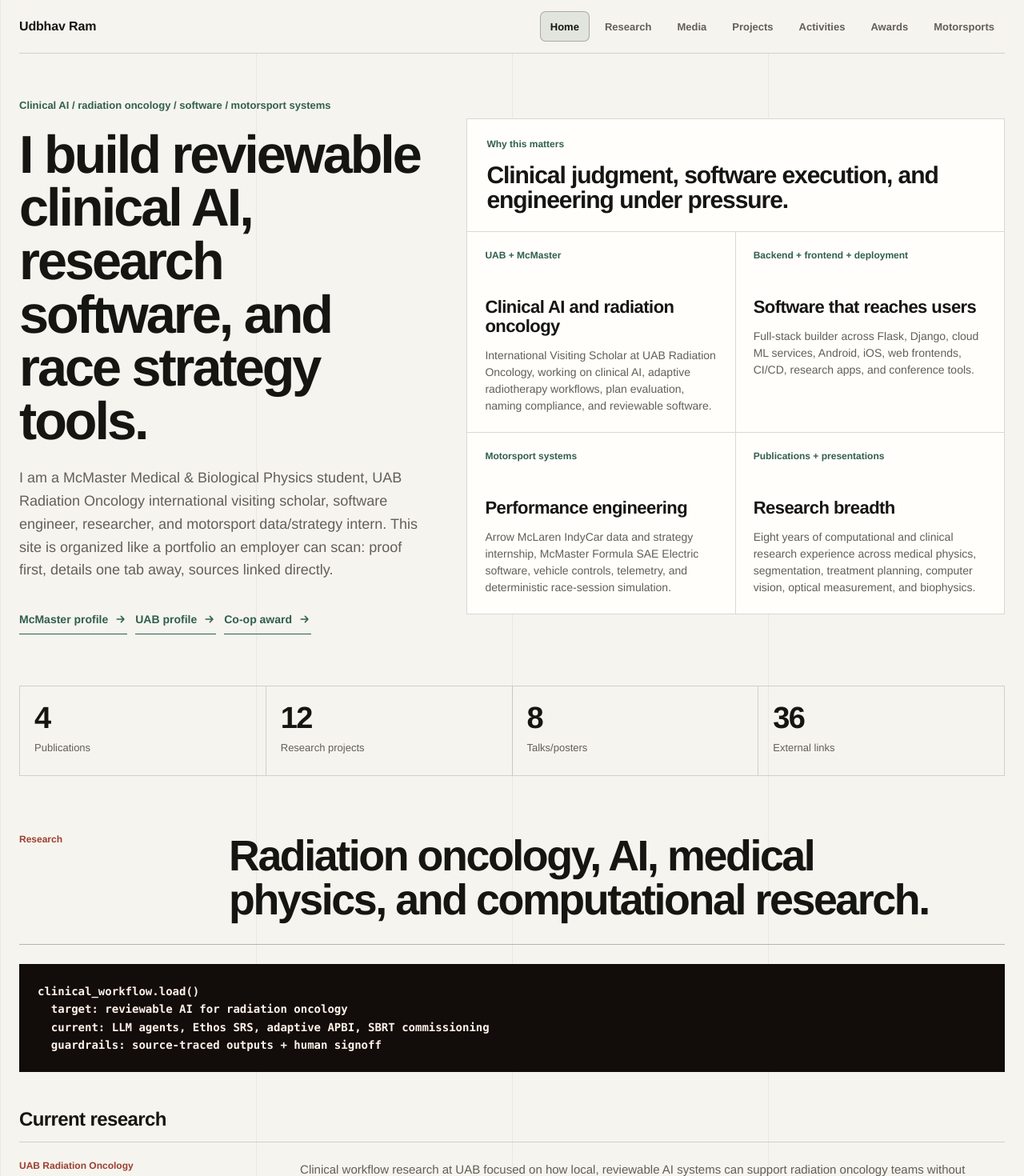
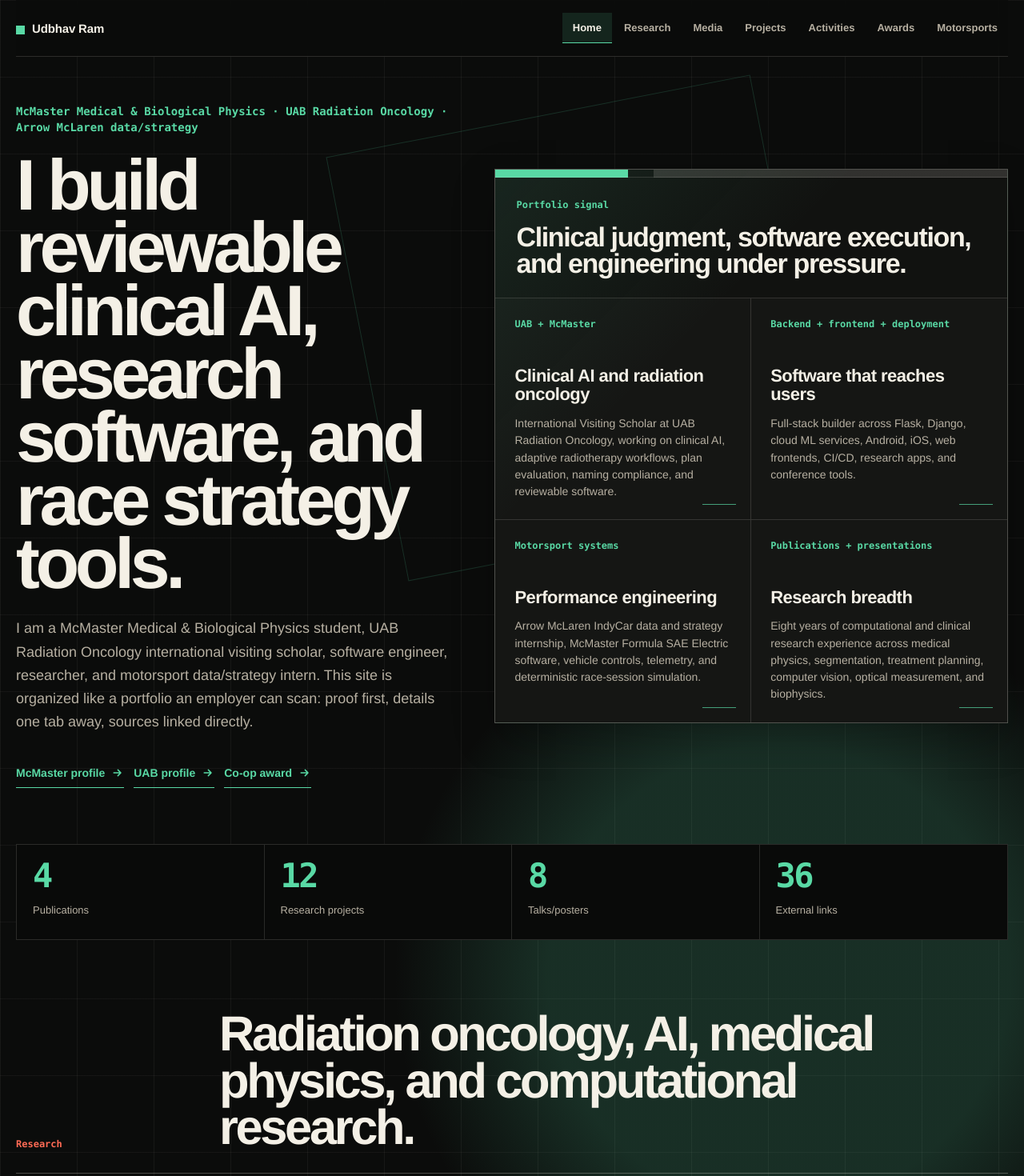
Before and after one commit to udiram/udbhavram.com, a React (Vite) app: page / in a window 1280 px wide. Shown: the top 1470 px of the page at 80% size. Built offline with nearby package versions, Linux system fonts and the light colour scheme.

Commit message:
Overhaul portfolio visual theme

```diff
--- a/src/App.css
+++ b/src/App.css
@@ -9,7 +9,7 @@
 a,
 button {
   outline-color: var(--accent);
-  outline-offset: 3px;
+  outline-offset: 4px;
 }
 
 button {
@@ -17,55 +17,70 @@ button {
 }
 
 .portfolio-site {
-  --bg: #f6f4ee;
-  --surface: #fffefa;
-  --surface-2: #efede6;
-  --text: #151512;
-  --muted: #615f57;
-  --faint: #8b887d;
-  --line: rgba(21, 21, 18, 0.16);
-  --line-strong: rgba(21, 21, 18, 0.28);
-  --accent: #315f4f;
-  --accent-soft: rgba(49, 95, 79, 0.1);
+  --bg: #0b0c0b;
+  --surface: #121411;
+  --surface-2: #191c17;
+  --text: #f4f0e6;
+  --muted: #b7b0a2;
+  --faint: #7e776c;
+  --line: rgba(244, 240, 230, 0.14);
+  --line-strong: rgba(244, 240, 230, 0.28);
+  --accent: #59d9a5;
+  --accent-soft: rgba(89, 217, 165, 0.12);
+  --accent-ink: #06100c;
   min-height: 100svh;
   overflow-x: hidden;
-  padding-bottom: 72px;
+  padding-bottom: 92px;
   background:
-    linear-gradient(90deg, rgba(21, 21, 18, 0.055) 1px, transparent 1px),
+    radial-gradient(circle at 76% 8%, color-mix(in srgb, var(--accent) 17%, transparent) 0 18rem, transparent 30rem),
+    linear-gradient(90deg, rgba(244, 240, 230, 0.055) 1px, transparent 1px),
+    linear-gradient(180deg, rgba(244, 240, 230, 0.045) 1px, transparent 1px),
     var(--bg);
-  background-size: 25vw 100%;
+  background-size: auto, 96px 96px, 96px 96px, auto;
   color: var(--text);
   font-family: "Avenir Next", "Helvetica Neue", ui-sans-serif, system-ui, sans-serif;
 }
 
-.active-research {
-  --accent: #9b3f31;
-  --accent-soft: rgba(155, 63, 49, 0.11);
+.active-research,
+.tone-research {
+  --accent: #ff6b55;
+  --accent-soft: rgba(255, 107, 85, 0.14);
+  --accent-ink: #180806;
 }
 
-.active-media {
-  --accent: #4d564a;
-  --accent-soft: rgba(77, 86, 74, 0.12);
+.active-media,
+.tone-media {
+  --accent: #f1c15d;
+  --accent-soft: rgba(241, 193, 93, 0.13);
+  --accent-ink: #1c1203;
 }
 
-.active-projects {
-  --accent: #2f5b5a;
-  --accent-soft: rgba(47, 91, 90, 0.11);
+.active-projects,
+.tone-projects {
+  --accent: #54d7cf;
+  --accent-soft: rgba(84, 215, 207, 0.13);
+  --accent-ink: #041514;
 }
 
-.active-activities {
-  --accent: #5e6338;
-  --accent-soft: rgba(94, 99, 56, 0.12);
+.active-activities,
+.tone-activities {
+  --accent: #b3dc68;
+  --accent-soft: rgba(179, 220, 104, 0.13);
+  --accent-ink: #111904;
 }
 
-.active-awards {
-  --accent: #7d5728;
-  --accent-soft: rgba(125, 87, 40, 0.12);
+.active-awards,
+.tone-awards {
+  --accent: #f49a5d;
+  --accent-soft: rgba(244, 154, 93, 0.13);
+  --accent-ink: #1c0b02;
 }
 
-.active-motorsports {
-  --accent: #6d680f;
-  --accent-soft: rgba(109, 104, 15, 0.13);
+.active-motorsports,
+.tone-motorsports {
+  --accent: #eff24e;
+  --accent-soft: rgba(239, 242, 78, 0.14);
+  --accent-ink: #151604;
 }
 
 .topbar {
@@ -75,13 +90,13 @@ button {
   display: grid;
   grid-template-columns: 210px minmax(0, 1fr);
   gap: 24px;
-  width: min(100% - 48px, 1320px);
+  width: min(100% - 40px, 1360px);
   align-items: center;
   margin: 0 auto;
-  padding: 14px 0;
+  padding: 16px 0;
   border-bottom: 1px solid var(--line);
-  background: color-mix(in srgb, var(--bg) 92%, transparent);
-  backdrop-filter: blur(12px);
+  background: color-mix(in srgb, var(--bg) 88%, transparent);
+  backdrop-filter: blur(18px);
 }
 
 .topbar > *,
@@ -91,17 +106,28 @@ button {
 }
 
 .brand {
+  display: inline-flex;
+  width: fit-content;
   color: var(--text);
-  font-size: 16px;
-  font-weight: 760;
+  font-size: 15px;
+  font-weight: 840;
   letter-spacing: -0.01em;
   text-decoration: none;
+}
+
+.brand::before {
+  content: "";
+  width: 9px;
+  height: 9px;
+  margin: 5px 9px 0 0;
+  border: 1px solid var(--accent);
+  background: var(--accent);
 }
 
 .tabs {
   display: flex;
   justify-content: flex-end;
-  gap: 6px;
+  gap: 2px;
   overflow-x: auto;
   scrollbar-width: none;
 }
@@ -115,89 +141,110 @@ button {
   display: inline-flex;
   min-height: 38px;
   align-items: center;
-  padding: 0 12px;
-  border: 1px solid transparent;
-  border-radius: 7px;
-  background: transparent;
+  padding: 0 13px;
+  border-bottom: 1px solid transparent;
   color: var(--muted);
-  cursor: pointer;
   font-size: 13px;
-  font-weight: 680;
+  font-weight: 720;
   text-decoration: none;
   transition:
-    background 160ms ease,
     border-color 160ms ease,
-    color 160ms ease;
+    color 160ms ease,
+    background 160ms ease;
 }
 
 .tabs a:hover,
 .tabs a:focus-visible,
 .tabs a.active {
-  border-color: var(--line-strong);
+  border-color: var(--accent);
   background: var(--accent-soft);
   color: var(--text);
 }
 
 .intro-section {
+  position: relative;
   display: grid;
-  grid-template-columns: minmax(360px, 0.86fr) minmax(520px, 1.14fr);
+  grid-template-columns: minmax(420px, 0.92fr) minmax(520px, 1.08fr);
   gap: 52px;
-  width: min(100% - 48px, 1320px);
-  min-height: calc(100svh - 68px);
+  width: min(100% - 40px, 1360px);
+  min-height: calc(100svh - 71px);
   align-items: center;
   margin: 0 auto;
-  padding: 56px 0 64px;
-  scroll-margin-top: 88px;
+  padding: 58px 0 70px;
+  scroll-margin-top: 92px;
+}
+
+.intro-section::before {
+  content: "";
+  position: absolute;
+  inset: 7% auto auto 35%;
+  width: min(42vw, 560px);
+  aspect-ratio: 1;
+  border: 1px solid color-mix(in srgb, var(--accent) 34%, transparent);
+  opacity: 0.52;
+  transform: rotate(-11deg);
+  pointer-events: none;
+}
+
+.intro-copy {
+  position: relative;
+  z-index: 1;
 }
 
 .intro-copy p:first-child {
-  max-width: 640px;
-  margin: 0 0 18px;
+  max-width: 760px;
+  margin: 0 0 22px;
   color: var(--accent);
-  font-size: 13px;
-  font-weight: 780;
-  line-height: 1.45;
+  font: 720 14px/1.45 "SF Mono", "SFMono-Regular", Menlo, Consolas, monospace;
+  overflow-wrap: break-word;
 }
 
 .intro-copy h1 {
-  max-width: 760px;
+  max-width: 800px;
   margin: 0;
   color: var(--text);
-  font-size: clamp(40px, 5.2vw, 72px);
-  font-weight: 820;
-  letter-spacing: -0.045em;
-  line-height: 1;
+  font-size: clamp(48px, 7vw, 102px);
+  font-weight: 880;
+  letter-spacing: -0.06em;
+  line-height: 0.88;
   overflow-wrap: break-word;
 }
 
 .intro-copy p:not(:first-child) {
-  max-width: 690px;
-  margin: 24px 0 0;
+  max-width: 720px;
+  margin: 28px 0 0;
   color: var(--muted);
   font-size: 18px;
-  line-height: 1.6;
+  line-height: 1.62;
   overflow-wrap: break-word;
 }
 
 .hero-actions {
   display: flex;
   flex-wrap: wrap;
-  gap: 10px;
-  margin-top: 28px;
+  gap: 12px;
+  margin-top: 30px;
+  max-width: 100%;
 }
 
 .text-button,
 .inline-link {
   display: inline-flex;
-  width: fit-content;
+  max-width: 100%;
   min-height: 38px;
   align-items: center;
   gap: 8px;
   border-bottom: 1px solid currentColor;
   color: var(--accent);
   font-size: 14px;
-  font-weight: 760;
+  font-weight: 780;
   text-decoration: none;
+  overflow-wrap: anywhere;
+}
+
+.text-button:hover,
+.inline-link:hover {
+  color: var(--text);
 }
 
 .text-button svg,
@@ -213,14 +260,28 @@ button {
 }
 
 .fit-panel {
-  border: 1px solid var(--line);
-  background: var(--surface);
+  position: relative;
+  z-index: 1;
+  border: 1px solid var(--line-strong);
+  background:
+    linear-gradient(135deg, color-mix(in srgb, var(--accent) 10%, transparent), transparent 34%),
+    color-mix(in srgb, var(--surface) 92%, black);
+  box-shadow: 0 18px 50px rgba(0, 0, 0, 0.24);
+}
+
+.fit-panel::before {
+  content: "";
+  display: block;
+  height: 9px;
+  border-bottom: 1px solid var(--line);
+  background:
+    linear-gradient(90deg, var(--accent) 0 26%, transparent 26% 31%, var(--line) 31% 100%);
 }
 
 .fit-title {
   display: grid;
-  gap: 14px;
-  padding: 24px;
+  gap: 16px;
+  padding: 26px;
   border-bottom: 1px solid var(--line);
 }
 
@@ -228,18 +289,16 @@ button {
 .section-heading span,
 .entry-meta {
   color: var(--accent);
-  font-size: 12px;
-  font-weight: 780;
-  line-height: 1.3;
+  font: 760 12px/1.35 "SF Mono", "SFMono-Regular", Menlo, Consolas, monospace;
 }
 
 .fit-title strong {
-  max-width: 680px;
+  max-width: 700px;
   color: var(--text);
-  font-size: 30px;
-  font-weight: 760;
-  letter-spacing: -0.035em;
-  line-height: 1.04;
+  font-size: 34px;
+  font-weight: 820;
+  letter-spacing: -0.04em;
+  line-height: 0.98;
 }
 
 .fit-grid {
@@ -248,10 +307,12 @@ button {
 }
 
 .fit-grid article {
-  min-height: 220px;
-  padding: 22px;
+  position: relative;
+  min-height: 224px;
+  padding: 24px;
   border-right: 1px solid var(--line);
   border-bottom: 1px solid var(--line);
+  background: rgba(255, 255, 255, 0.015);
 }
 
 .fit-grid article:nth-child(2n) {
@@ -262,19 +323,29 @@ button {
   border-bottom: 0;
 }
 
+.fit-grid article::after {
+  content: "";
+  position: absolute;
+  right: 18px;
+  bottom: 18px;
+  width: 42px;
+  height: 1px;
+  background: var(--accent);
+  opacity: 0.7;
+}
+
 .fit-grid span {
   display: block;
-  margin-bottom: 46px;
+  margin-bottom: 44px;
   color: var(--accent);
-  font-size: 12px;
-  font-weight: 760;
+  font: 740 12px/1.35 "SF Mono", "SFMono-Regular", Menlo, Consolas, monospace;
 }
 
 .fit-grid strong {
   display: block;
   color: var(--text);
   font-size: 22px;
-  font-weight: 760;
+  font-weight: 780;
   letter-spacing: -0.025em;
   line-height: 1.08;
 }
@@ -283,148 +354,118 @@ button {
   margin: 14px 0 0;
   color: var(--muted);
   font-size: 14px;
-  line-height: 1.5;
+  line-height: 1.52;
 }
 
 .source-band {
   display: grid;
   grid-template-columns: repeat(4, minmax(0, 1fr));
-  width: min(100% - 48px, 1320px);
+  width: min(100% - 40px, 1360px);
   margin: 0 auto;
-  border-top: 1px solid var(--line);
-  border-left: 1px solid var(--line);
+  border: 1px solid var(--line);
+  background: #090a09;
 }
 
 .source-band div {
-  min-height: 112px;
-  padding: 18px;
+  min-height: 118px;
+  padding: 20px;
   border-right: 1px solid var(--line);
-  border-bottom: 1px solid var(--line);
+}
+
+.source-band div:last-child {
+  border-right: 0;
 }
 
 .source-band strong {
   display: block;
-  color: var(--text);
-  font-size: 38px;
-  font-weight: 820;
-  letter-spacing: -0.04em;
+  color: var(--accent);
+  font: 820 42px/0.9 "SF Mono", "SFMono-Regular", Menlo, Consolas, monospace;
+  letter-spacing: -0.06em;
 }
 
 .source-band span {
   display: block;
-  margin-top: 8px;
+  margin-top: 16px;
   color: var(--muted);
   font-size: 13px;
 }
 
 .section-shell {
-  width: min(100% - 48px, 1320px);
+  width: min(100% - 40px, 1360px);
   margin: 0 auto;
-  padding: 72px 0 0;
-  scroll-margin-top: 82px;
+  padding: 88px 0 0;
+  scroll-margin-top: 86px;
 }
 
 .section-heading {
   display: grid;
-  grid-template-columns: 220px minmax(0, 1fr);
-  gap: 42px;
-  align-items: start;
+  grid-template-columns: 210px minmax(0, 1fr);
+  gap: 44px;
+  align-items: end;
   padding-bottom: 28px;
   border-bottom: 1px solid var(--line-strong);
 }
 
 .section-heading h2 {
-  max-width: 900px;
+  max-width: 940px;
   margin: 0;
   color: var(--text);
-  font-size: clamp(30px, 4.2vw, 58px);
-  font-weight: 800;
-  letter-spacing: -0.045em;
-  line-height: 1.02;
-}
-
-.tone-research {
-  --accent: #9b3f31;
-  --accent-soft: rgba(155, 63, 49, 0.11);
-}
-
-.tone-media {
-  --accent: #4d564a;
-  --accent-soft: rgba(77, 86, 74, 0.12);
-}
-
-.tone-projects {
-  --accent: #2f5b5a;
-  --accent-soft: rgba(47, 91, 90, 0.11);
-}
-
-.tone-activities {
-  --accent: #5e6338;
-  --accent-soft: rgba(94, 99, 56, 0.12);
-}
-
-.tone-awards {
-  --accent: #7d5728;
-  --accent-soft: rgba(125, 87, 40, 0.12);
-}
-
-.tone-motorsports {
-  --accent: #6d680f;
-  --accent-soft: rgba(109, 104, 15, 0.13);
+  font-size: clamp(34px, 4.8vw, 64px);
+  font-weight: 860;
+  letter-spacing: -0.055em;
+  line-height: 0.95;
 }
 
 .theme-panel {
-  margin-top: 24px;
-  border: 1px solid var(--line);
+  margin-top: 28px;
+  border: 1px solid var(--line-strong);
   background: var(--surface);
-  transition:
-    border-color 180ms ease,
-    transform 180ms ease,
-    background 180ms ease;
-}
-
-.theme-panel:hover {
-  border-color: var(--line-strong);
-  transform: translateY(-2px);
 }
 
 .research-terminal {
-  background: #120c0b;
+  min-height: 230px;
+  background:
+    linear-gradient(180deg, rgba(255, 107, 85, 0.12), transparent 55%),
+    #120908;
 }
 
 .research-terminal pre {
   margin: 0;
-  padding: 22px;
+  padding: 26px;
   overflow-x: auto;
-  color: #fff2e8;
-  font: 720 14px/1.6 "SF Mono", "SFMono-Regular", Menlo, Consolas, monospace;
+  color: #ffe2d8;
+  font: 760 15px/1.7 "SF Mono", "SFMono-Regular", Menlo, Consolas, monospace;
 }
 
 .media-strip {
-  padding: 24px;
-  background:
-    linear-gradient(90deg, var(--accent-soft) 1px, transparent 1px),
-    var(--surface);
-  background-size: 88px 100%;
+  padding: 0;
+  background: #15120b;
 }
 
 .media-strip p {
-  max-width: 760px;
+  max-width: none;
   margin: 0;
+  padding: 28px;
+  border-left: 10px solid var(--accent);
   color: var(--text);
-  font-size: 20px;
-  font-weight: 680;
-  line-height: 1.45;
+  font-size: 24px;
+  font-weight: 760;
+  letter-spacing: -0.025em;
+  line-height: 1.18;
 }
 
 .project-console {
   display: grid;
   grid-template-columns: repeat(2, minmax(0, 1fr));
+  background:
+    linear-gradient(90deg, rgba(84, 215, 207, 0.08) 1px, transparent 1px),
+    #0b1414;
+  background-size: 48px 100%;
 }
 
 .project-console div {
-  min-height: 128px;
-  padding: 22px;
+  min-height: 156px;
+  padding: 26px;
   border-right: 1px solid var(--line);
 }
 
@@ -439,70 +480,71 @@ button {
 
 .project-console strong {
   color: var(--accent);
-  font-size: 12px;
-  font-weight: 780;
+  font: 760 12px/1.3 "SF Mono", "SFMono-Regular", Menlo, Consolas, monospace;
 }
 
 .project-console span {
-  margin-top: 28px;
+  margin-top: 38px;
   color: var(--text);
-  font-size: 22px;
-  font-weight: 720;
-  letter-spacing: -0.02em;
-  line-height: 1.2;
+  font-size: 28px;
+  font-weight: 800;
+  letter-spacing: -0.035em;
+  line-height: 1.04;
 }
 
 .race-board {
   display: grid;
-  grid-template-columns: minmax(260px, 0.9fr) minmax(0, 1.1fr);
-  min-height: 260px;
-  background: #10100c;
+  grid-template-columns: minmax(280px, 0.9fr) minmax(0, 1.1fr);
+  min-height: 310px;
+  background:
+    repeating-linear-gradient(90deg, transparent 0 70px, rgba(239, 242, 78, 0.08) 70px 72px),
+    #080904;
 }
 
 .track-line {
   align-self: center;
   justify-self: center;
-  width: min(72%, 430px);
-  aspect-ratio: 2.2;
-  border: 16px solid rgba(232, 225, 120, 0.18);
-  border-right-color: rgba(232, 225, 120, 0.78);
-  border-radius: 45% 55% 50% 42%;
+  width: min(72%, 440px);
+  aspect-ratio: 2.15;
+  border: 18px solid rgba(239, 242, 78, 0.18);
+  border-right-color: var(--accent);
+  border-bottom-color: rgba(239, 242, 78, 0.52);
+  border-radius: 43% 57% 49% 44%;
 }
 
 .race-board dl {
   display: grid;
   grid-template-columns: repeat(3, minmax(0, 1fr));
   margin: 0;
-  border-left: 1px solid rgba(255, 255, 255, 0.16);
+  border-left: 1px solid rgba(255, 255, 255, 0.17);
 }
 
 .race-board div {
-  padding: 20px;
-  border-right: 1px solid rgba(255, 255, 255, 0.16);
+  padding: 24px;
+  border-right: 1px solid rgba(255, 255, 255, 0.17);
 }
 
 .race-board dt {
-  color: #e0dc91;
-  font-size: 12px;
-  font-weight: 780;
+  color: var(--accent);
+  font: 780 12px/1.3 "SF Mono", "SFMono-Regular", Menlo, Consolas, monospace;
 }
 
 .race-board dd {
-  margin: 34px 0 0;
+  margin: 54px 0 0;
   color: #fffce0;
-  font-size: 24px;
-  font-weight: 780;
-  letter-spacing: -0.02em;
-  line-height: 1.1;
+  font-size: 28px;
+  font-weight: 840;
+  letter-spacing: -0.035em;
+  line-height: 1;
 }
 
 .subsection-title {
-  margin: 46px 0 14px;
+  margin: 54px 0 16px;
   color: var(--text);
   font-size: 24px;
-  font-weight: 760;
-  letter-spacing: -0.025em;
-  line-height: 1.1;
+  font-weight: 820;
+  letter-spacing: -0.03em;
+  line-height: 1.08;
 }
 
 .entry-list {
@@ -511,14 +553,18 @@ button {
 
 .entry-row {
   display: grid;
-  grid-template-columns: minmax(240px, 0.36fr) minmax(0, 1fr);
-  gap: 34px;
-  padding: 22px 0;
+  grid-template-columns: minmax(250px, 0.36fr) minmax(0, 1fr);
+  gap: 40px;
+  padding: 24px 0;
   border-bottom: 1px solid var(--line);
 }
 
 .entry-list.compact .entry-row {
-  padding: 18px 0;
+  padding: 19px 0;
+}
+
+.entry-row:hover {
+  background: linear-gradient(90deg, var(--accent-soft), transparent 62%);
 }
 
 .entry-meta {
@@ -526,21 +572,21 @@ button {
 }
 
 .entry-row h3 {
-  max-width: 420px;
+  max-width: 470px;
   margin: 0;
   color: var(--text);
-  font-size: 20px;
-  font-weight: 760;
-  letter-spacing: -0.02em;
-  line-height: 1.18;
+  font-size: 21px;
+  font-weight: 800;
+  letter-spacing: -0.025em;
+  line-height: 1.16;
 }
 
 .entry-row p:not(.entry-meta) {
-  max-width: 860px;
+  max-width: 900px;
   margin: 0;
   color: var(--muted);
   font-size: 15px;
-  line-height: 1.58;
+  line-height: 1.62;
 }
 
 .entry-row .inline-link {
@@ -557,41 +603,52 @@ button {
 .link-grid a {
   position: relative;
   display: grid;
-  min-height: 132px;
+  min-height: 142px;
   align-content: space-between;
   gap: 18px;
-  padding: 18px;
+  padding: 20px;
   border-right: 1px solid var(--line);
   border-bottom: 1px solid var(--line);
-  background: color-mix(in srgb, var(--surface) 72%, transparent);
+  background: rgba(255, 255, 255, 0.018);
   color: var(--text);
   text-decoration: none;
+  transition:
+    background 160ms ease,
+    color 160ms ease;
 }
 
-.link-grid a {
-  transition:
-    background 160ms ease,
-    color 160ms ease,
-    transform 160ms ease;
+.link-grid a::before {
+  content: "";
+  position: absolute;
+  left: 0;
+  top: 0;
+  bottom: 0;
+  width: 0;
+  background: var(--accent);
+  transition: width 160ms ease;
 }
 
 .link-grid a:hover,
 .link-grid a:focus-visible {
   background: var(--accent-soft);
-  transform: translateY(-1px);
+}
+
+.link-grid a:hover::before,
+.link-grid a:focus-visible::before {
+  width: 4px;
 }
 
 .link-grid strong {
   color: var(--text);
   font-size: 16px;
-  font-weight: 760;
+  font-weight: 800;
   line-height: 1.2;
 }
 
 .link-grid span {
   color: var(--muted);
   font-size: 13px;
-  line-height: 1.4;
+  line-height: 1.42;
 }
 
 .link-grid svg {
@@ -600,16 +657,16 @@ button {
 
 .site-footer {
   display: grid;
-  gap: 22px;
-  padding: 44px 0 0;
+  gap: 24px;
+  padding: 48px 0 0;
 }
 
 .site-footer p {
-  max-width: 760px;
+  max-width: 820px;
   margin: 0;
   color: var(--muted);
   font-size: 15px;
-  line-height: 1.6;
+  line-height: 1.65;
 }
 
 @media (prefers-reduced-motion: reduce) {
@@ -637,6 +694,11 @@ button {
     min-height: auto;
   }
 
+  .intro-section::before {
+    inset: 12% 0 auto auto;
+    width: 78vw;
+  }
+
   .section-heading,
   .entry-row,
   .race-board {
@@ -650,7 +712,7 @@ button {
 
 @media (max-width: 720px) {
   .portfolio-site {
-    background-size: 50vw 100%;
+    background-size: auto, 56px 56px, 56px 56px, auto;
   }
 
   .topbar,
@@ -661,7 +723,11 @@ button {
   }
 
   .topbar {
-    padding: 10px 0;
+    padding: 12px 0;
+  }
+
+  .brand {
+    font-size: 15px;
   }
 
   .tabs a {
@@ -672,21 +738,32 @@ button {
 
   .intro-section {
     gap: 28px;
-    padding: 34px 0 42px;
+    padding: 38px 0 46px;
+  }
+
+  .intro-copy,
+  .fit-panel {
+    max-width: calc(100vw - 70px);
+  }
+
+  .intro-copy p:first-child {
+    font-size: 12px;
   }
 
   .intro-copy h1 {
-    font-size: 38px;
-    letter-spacing: -0.035em;
-    line-height: 1.02;
+    font-size: 36px;
+    letter-spacing: -0.03em;
+    line-height: 0.98;
   }
 
   .intro-copy p:not(:first-child) {
     font-size: 16px;
+    max-width: calc(100vw - 70px);
   }
 
   .fit-title strong {
     font-size: 24px;
+    line-height: 1.05;
   }
 
   .fit-grid,
@@ -699,7 +776,8 @@ button {
 
   .fit-grid article,
   .project-console div,
-  .race-board div {
+  .race-board div,
+  .source-band div {
     border-right: 0;
     border-bottom: 1px solid var(--line);
   }
@@ -710,32 +788,52 @@ button {
 
   .fit-grid article:last-child,
   .project-console div:last-child,
-  .race-board div:last-child {
+  .race-board div:last-child,
+  .source-band div:last-child {
     border-bottom: 0;
   }
 
+  .fit-grid article {
+    min-height: 188px;
+  }
+
   .source-band div {
-    min-height: 84px;
+    min-height: 86px;
   }
 
   .section-shell {
-    padding-top: 54px;
+    padding-top: 62px;
+  }
+
+  .section-heading {
+    gap: 14px;
+    padding-bottom: 20px;
+  }
+
+  .section-heading h2 {
+    font-size: 36px;
   }
 
   .entry-row {
-    gap: 10px;
+    gap: 12px;
   }
 
   .entry-row h3 {
     max-width: none;
-    font-size: 18px;
+    font-size: 19px;
+  }
+
+  .media-strip p,
+  .project-console span,
+  .race-board dd {
+    font-size: 23px;
   }
 
   .track-line {
-    margin: 34px 0;
+    margin: 36px 0;
   }
 
   .link-grid a {
-    min-height: 104px;
+    min-height: 112px;
   }
 }
--- a/src/App.tsx
+++ b/src/App.tsx
@@ -430,7 +430,7 @@ function App() {
 
       <section className="intro-section" id="home">
         <div className="intro-copy">
-          <p>Clinical AI / radiation oncology / software / motorsport systems</p>
+          <p>McMaster Medical & Biological Physics · UAB Radiation Oncology · Arrow McLaren data/strategy</p>
           <h1>I build reviewable clinical AI, research software, and race strategy tools.</h1>
           <p>
             I am a McMaster Medical & Biological Physics student, UAB Radiation Oncology international visiting scholar,
@@ -447,7 +447,7 @@ function App() {
         </div>
         <aside className="fit-panel" aria-label="Employer summary">
           <div className="fit-title">
-            <span>Why this matters</span>
+            <span>Portfolio signal</span>
             <strong>Clinical judgment, software execution, and engineering under pressure.</strong>
           </div>
           <div className="fit-grid">
--- a/src/index.css
+++ b/src/index.css
@@ -1,8 +1,8 @@
 :root {
   font-family:
     "Avenir Next", "Helvetica Neue", ui-sans-serif, system-ui, sans-serif;
-  color: #151512;
-  background: #f6f4ee;
+  color: #f4f0e6;
+  background: #0b0c0b;
   font-synthesis: none;
   text-rendering: optimizeLegibility;
   -webkit-font-smoothing: antialiased;
@@ -21,7 +21,7 @@ html {
 body {
   min-width: 320px;
   margin: 0;
-  background: #f6f4ee;
+  background: #0b0c0b;
 }
 
 button,
@@ -32,5 +32,5 @@ select {
 }
 
 ::selection {
-  background: rgba(49, 95, 79, 0.2);
+  background: rgba(89, 217, 165, 0.28);
 }
```
